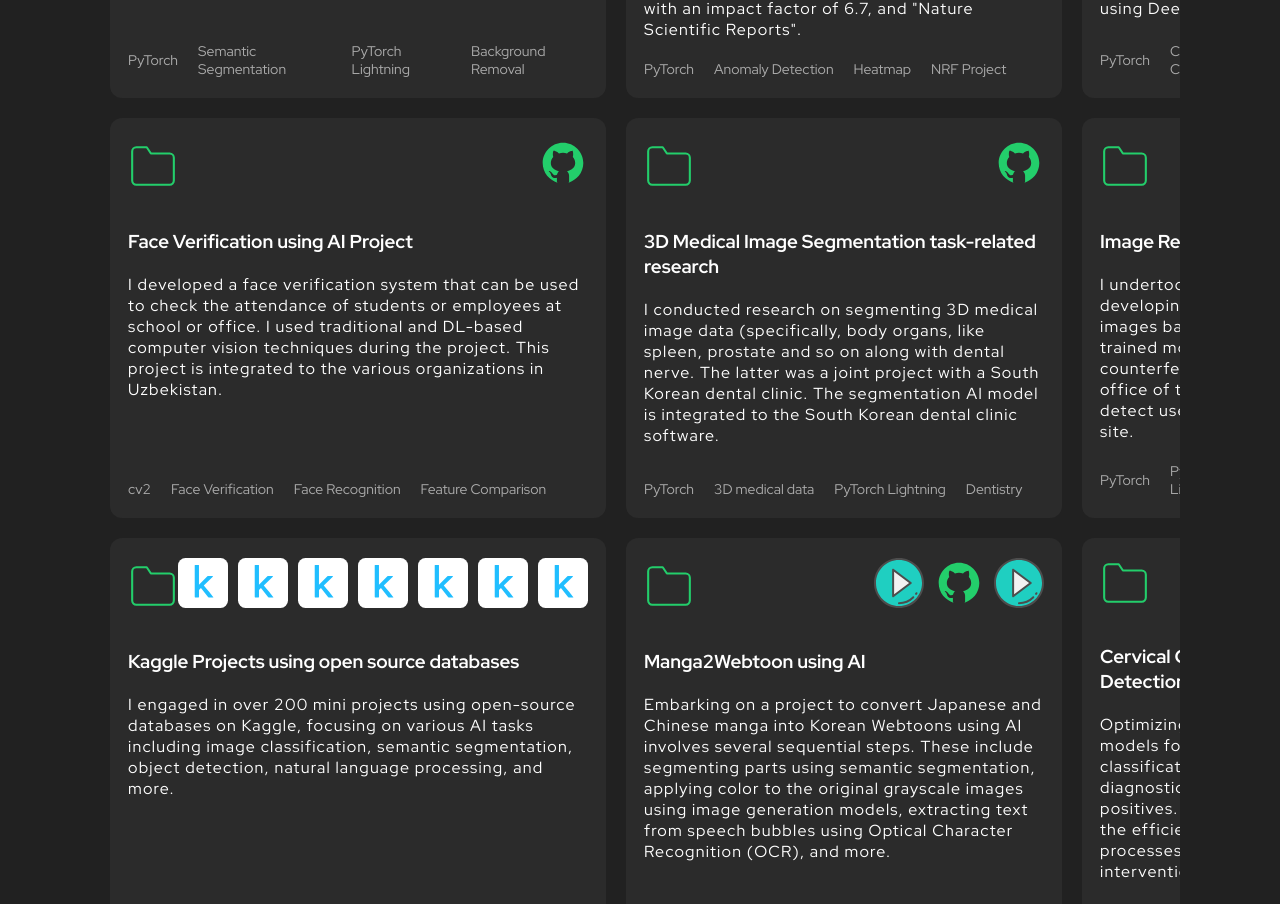
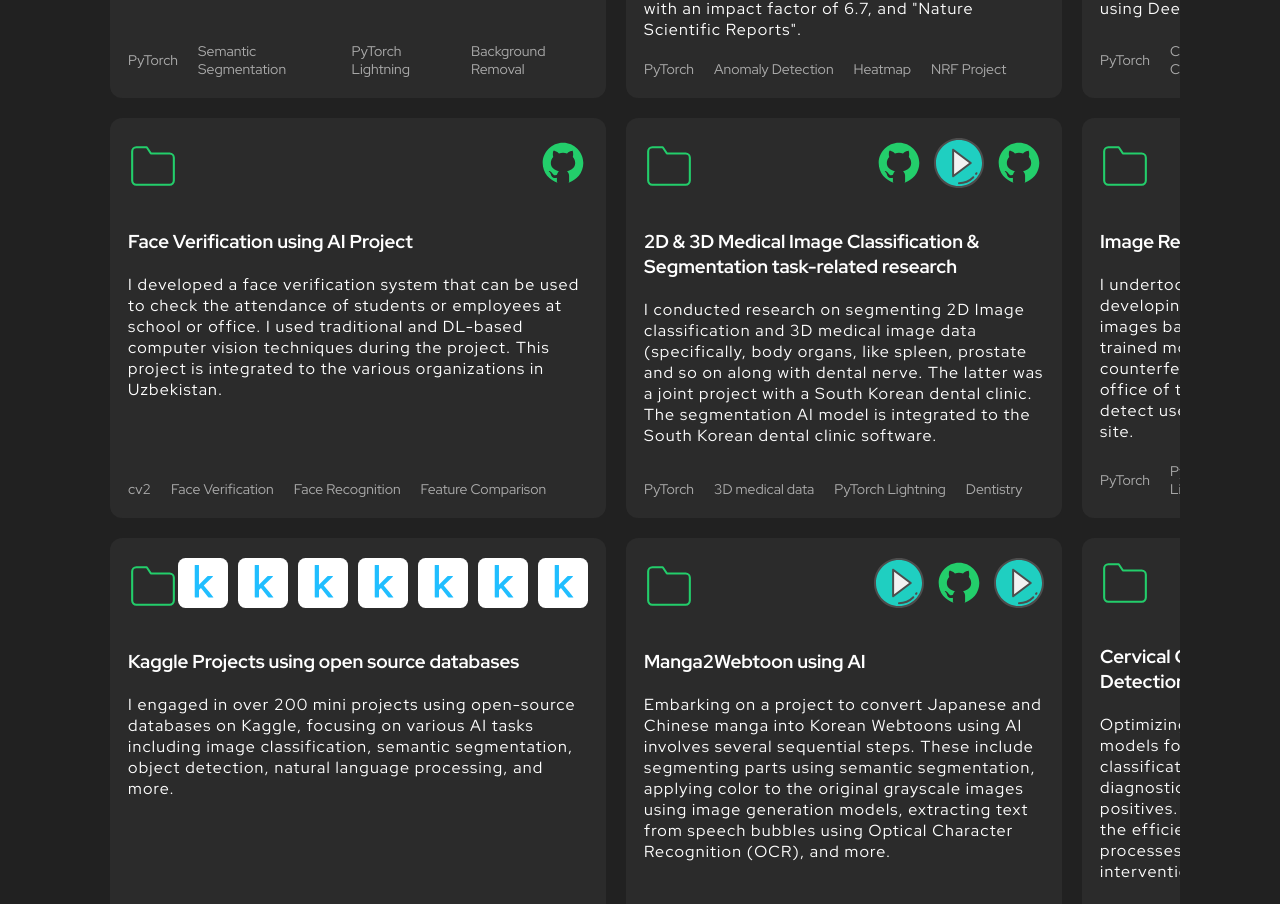
Before and after one commit to bekhzod-olimov/portfolio, a React (Create React App) app: page / in a window 1280 px wide. Shown: the part 2354-3258 px from the top of the page. Built offline with nearby package versions, Linux system fonts and the light colour scheme.

Commit message:
update medical image classification and segmentation projects

```diff
--- a/src/components/Project/Project.tsx
+++ b/src/components/Project/Project.tsx
@@ -94,7 +94,7 @@ export function Project() {
             <header>
               <svg width="50" xmlns="http://www.w3.org/2000/svg" role="img" viewBox="0 0 24 24" fill="none" stroke="#23ce6b" strokeWidth="1" strokeLinecap="round" strokeLinejoin="round"> <title>Folder</title> <path d="M22 19a2 2 0 0 1-2 2H4a2 2 0 0 1-2-2V5a2 2 0 0 1 2-2h5l2 3h9a2 2 0 0 1 2 2z"></path> </svg>
               <div className="project-links">
-                  <a href="https://github.com/bekhzod-olimov/MedicalSemanticSegmentation3D" target="_blank" rel="noreferrer">
+                  <a href="https://github.com/bekhzod-olimov/BackgroundRemovalSemanticSegmentation" target="_blank" rel="noreferrer">
                   <img src={githubIcon} alt="Visit site" /></a></div>
             </header>
             <div className="body">
@@ -161,12 +161,16 @@ export function Project() {
             <header>
               <svg width="50" xmlns="http://www.w3.org/2000/svg" role="img" viewBox="0 0 24 24" fill="none" stroke="#23ce6b" strokeWidth="1" strokeLinecap="round" strokeLinejoin="round"> <title>Folder</title> <path d="M22 19a2 2 0 0 1-2 2H4a2 2 0 0 1-2-2V5a2 2 0 0 1 2-2h5l2 3h9a2 2 0 0 1 2 2z"></path> </svg>
               <div className="project-links">
-                  <a href="https://github.com/bekhzod-olimov/MedicalSemanticSegmentation3D" target="_blank" rel="noreferrer">
-                  <img src={githubIcon} alt="Visit site" /></a></div>
+              <a href="https://github.com/bekhzod-olimov/MedicalImageClassificationProjects" target="_blank" rel="noreferrer">
+              <img src={githubIcon} alt="Visit site" /></a>
+              <a href="https://medicalimageclassificationprojects-5wm8jkvqevzr6bfbwxdhnm.streamlit.app/" target="_blank" rel="noreferrer">
+              <img src={DownloadApp} alt="Visit site" /></a>
+              <a href="https://github.com/bekhzod-olimov/MedicalSemanticSegmentation3D" target="_blank" rel="noreferrer">
+              <img src={githubIcon} alt="Visit site" /></a></div>
             </header>
             <div className="body">
-              <h3>3D Medical Image Segmentation task-related research</h3>
-              <p> I conducted research on segmenting 3D medical image data (specifically, body organs, like spleen, prostate and so on along with dental nerve. The latter was a joint project with a South Korean dental clinic. The segmentation AI model is integrated to the South Korean dental clinic software. </p>
+              <h3>2D & 3D Medical Image Classification & Segmentation task-related research</h3>
+              <p> I conducted research on segmenting 2D Image classification and 3D medical image data (specifically, body organs, like spleen, prostate and so on along with dental nerve. The latter was a joint project with a South Korean dental clinic. The segmentation AI model is integrated to the South Korean dental clinic software. </p>
             </div>
             <footer> <ul className="tech-list"> <li>PyTorch</li> <li>3D medical data</li> <li>PyTorch Lightning</li> <li>Dentistry</li> </ul> </footer>
           </div>
```
